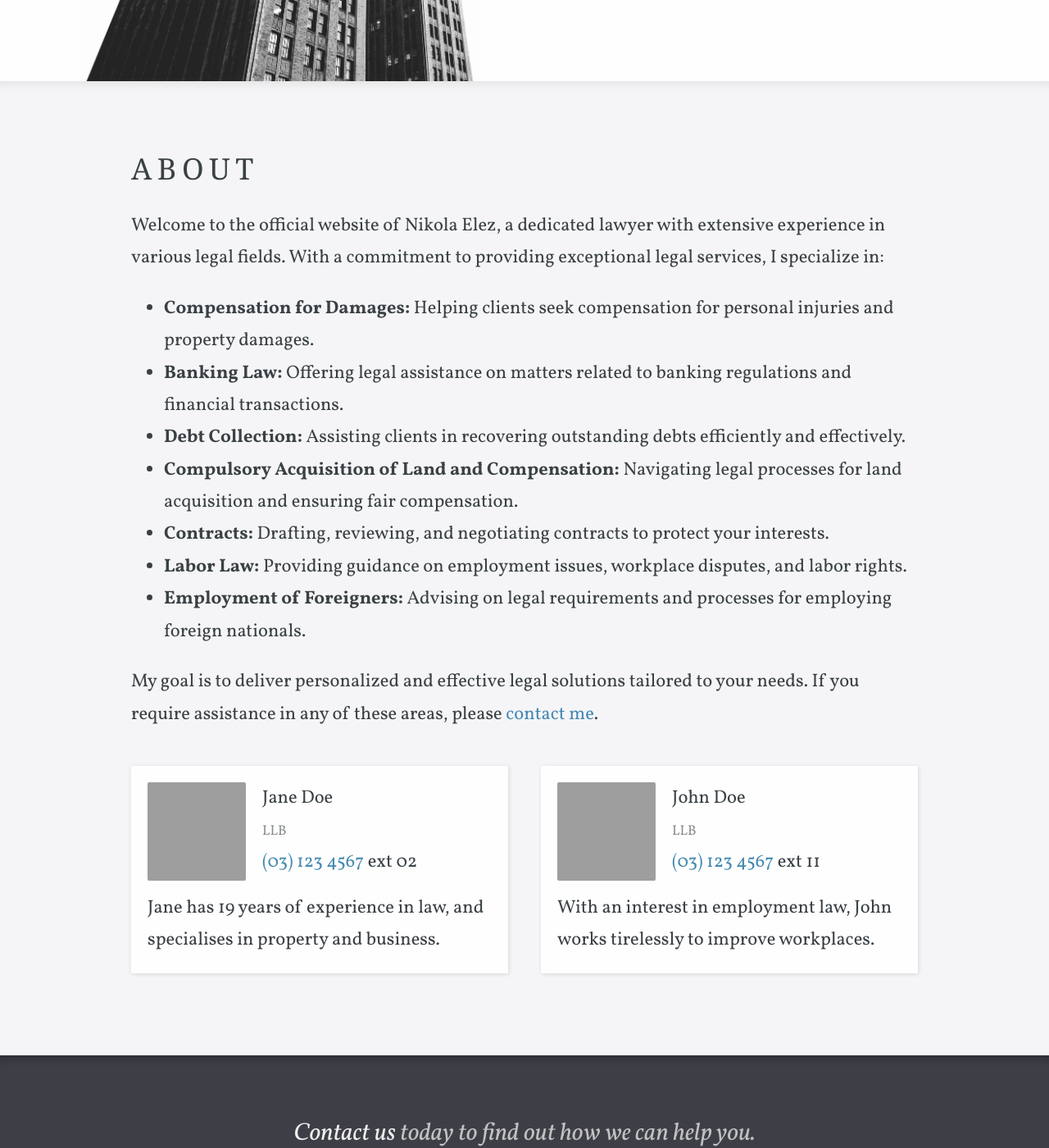
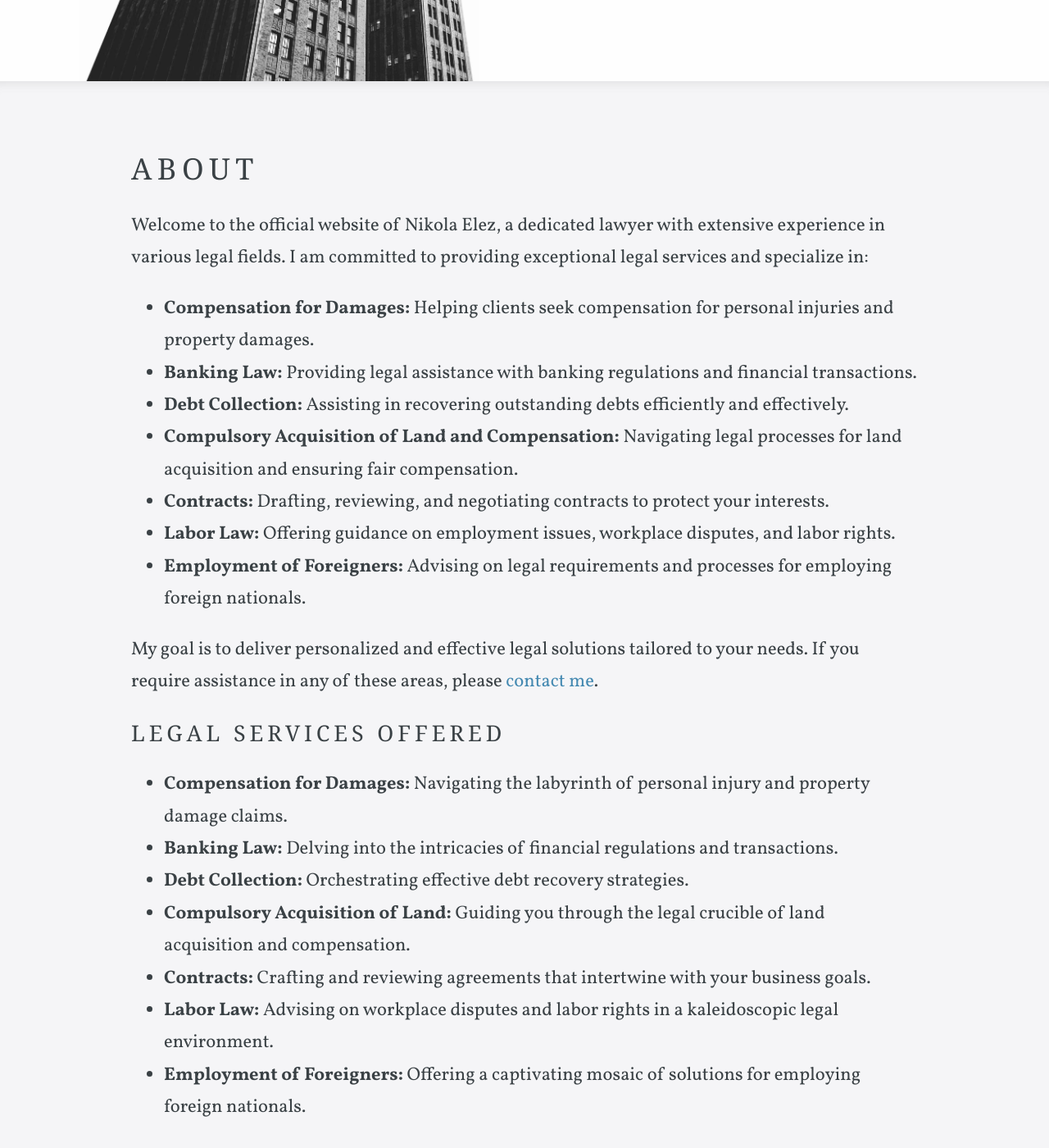
Before and after one commit to cryptonikki/cryptonikki.github.io, a Jekyll site: the page built from about.html, in a window 1280 px wide and 1400 px high, scrolled down 321 px. Shown: the whole window at 82% size. Built offline with Jekyll 4.4.1, drawn with Linux system fonts in a browser that asks for light colours; some web fonts are replaced; grey boxes are pictures that could not be loaded.

Commit message:
update about.html with descriptions of work

```diff
--- a/about.html
+++ b/about.html
@@ -9,15 +9,15 @@ navigation_order: 1
 
 <div class="editable">
 	<p>
-		Welcome to the official website of Nikola Elez, a dedicated lawyer with extensive experience in various legal fields. With a commitment to providing exceptional legal services, I specialize in:
+		Welcome to the official website of Nikola Elez, a dedicated lawyer with extensive experience in various legal fields. I am committed to providing exceptional legal services and specialize in:
 	</p>
 	<ul>
 		<li><strong>Compensation for Damages:</strong> Helping clients seek compensation for personal injuries and property damages.</li>
-		<li><strong>Banking Law:</strong> Offering legal assistance on matters related to banking regulations and financial transactions.</li>
-		<li><strong>Debt Collection:</strong> Assisting clients in recovering outstanding debts efficiently and effectively.</li>
+		<li><strong>Banking Law:</strong> Providing legal assistance with banking regulations and financial transactions.</li>
+		<li><strong>Debt Collection:</strong> Assisting in recovering outstanding debts efficiently and effectively.</li>
 		<li><strong>Compulsory Acquisition of Land and Compensation:</strong> Navigating legal processes for land acquisition and ensuring fair compensation.</li>
 		<li><strong>Contracts:</strong> Drafting, reviewing, and negotiating contracts to protect your interests.</li>
-		<li><strong>Labor Law:</strong> Providing guidance on employment issues, workplace disputes, and labor rights.</li>
+		<li><strong>Labor Law:</strong> Offering guidance on employment issues, workplace disputes, and labor rights.</li>
 		<li><strong>Employment of Foreigners:</strong> Advising on legal requirements and processes for employing foreign nationals.</li>
 	</ul>
 	<p>
@@ -25,25 +25,17 @@ navigation_order: 1
 	</p>
 </div>
 
-<p class="editor-link"><a href="cloudcannon:collections/_staff_members" class="btn"><strong>&#9998;</strong> Update Staff Members</a></p>
+<p class="editor-link"><a href="{{ '/contact' | absolute_url }}" class="btn"><strong>&#9998;</strong> Contact Nikola Elez</a></p>
 
-<ul class="staff-list">
-	{% for member in site.staff_members %}
-		<li class="staff">
-			<div class="staff-details">
-				<div class="staff-image">
-					<img src="{{ member.image }}" alt="Staff photo for {{ member.name }}" width="120" height="120">
-				</div>
-				<ul class="staff-info">
-					<li>{{ member.name }}</li>
-					<li><small>{{ member.credentials }}</small></li>
-					<li><a href="tel:{{ site.data.company.phone }}">{{ site.data.company.phone }}</a>  ext {{ member.phone_extension }}</li>
-				</ul>
-			</div>
-
-			<div class="staff-bio">
-				<p>{{ member.content | markdownify }}</p>
-			</div>
-		</li>
-	{% endfor %}
-</ul>
+<div class="service-list">
+	<h3>Legal Services Offered</h3>
+	<ul>
+		<li><strong>Compensation for Damages:</strong> Navigating the labyrinth of personal injury and property damage claims.</li>
+		<li><strong>Banking Law:</strong> Delving into the intricacies of financial regulations and transactions.</li>
+		<li><strong>Debt Collection:</strong> Orchestrating effective debt recovery strategies.</li>
+		<li><strong>Compulsory Acquisition of Land:</strong> Guiding you through the legal crucible of land acquisition and compensation.</li>
+		<li><strong>Contracts:</strong> Crafting and reviewing agreements that intertwine with your business goals.</li>
+		<li><strong>Labor Law:</strong> Advising on workplace disputes and labor rights in a kaleidoscopic legal environment.</li>
+		<li><strong>Employment of Foreigners:</strong> Offering a captivating mosaic of solutions for employing foreign nationals.</li>
+	</ul>
+</div>
```
